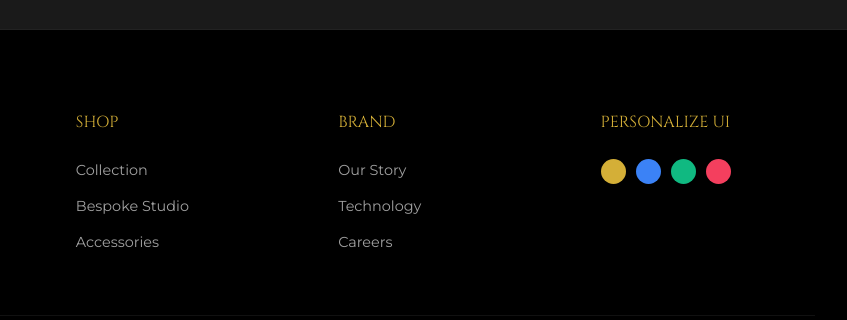
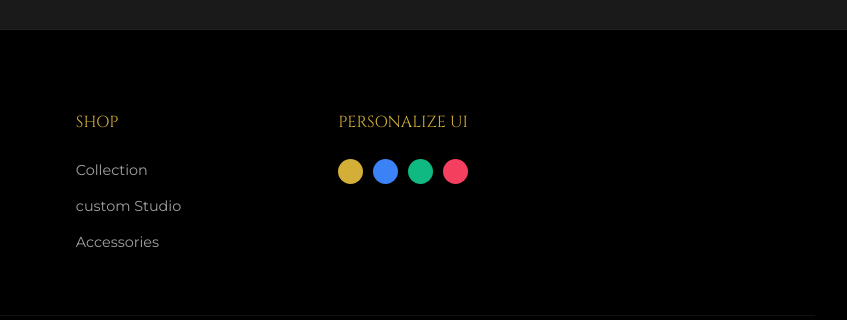
Before and after one commit to harshverma1069-commits/College-Project, a plain HTML site: page index.html in a window 1280 px wide. Shown: the part 3798-4118 px from the top of the page, 433-1280 px from the left. Drawn offline with Linux system fonts and the light colour scheme.

```diff
--- a/index.html
+++ b/index.html
@@ -154,14 +154,8 @@
                 <div class="footer-col">
                     <h4>Shop</h4>
                     <a href="collection.html">Collection</a>
-                    <a href="bespoke.html">Bespoke Studio</a>
+                    <a href="bespoke.html">custom Studio</a>
                     <a href="collection.html">Accessories</a>
-                </div>
-                <div class="footer-col">
-                    <h4>Brand</h4>
-                    <a href="about.html">Our Story</a>
-                    <a href="innovation.html">Technology</a>
-                    <a href="about.html">Careers</a>
                 </div>
                 <div class="footer-col">
                     <h4>Personalize UI</h4>
```
